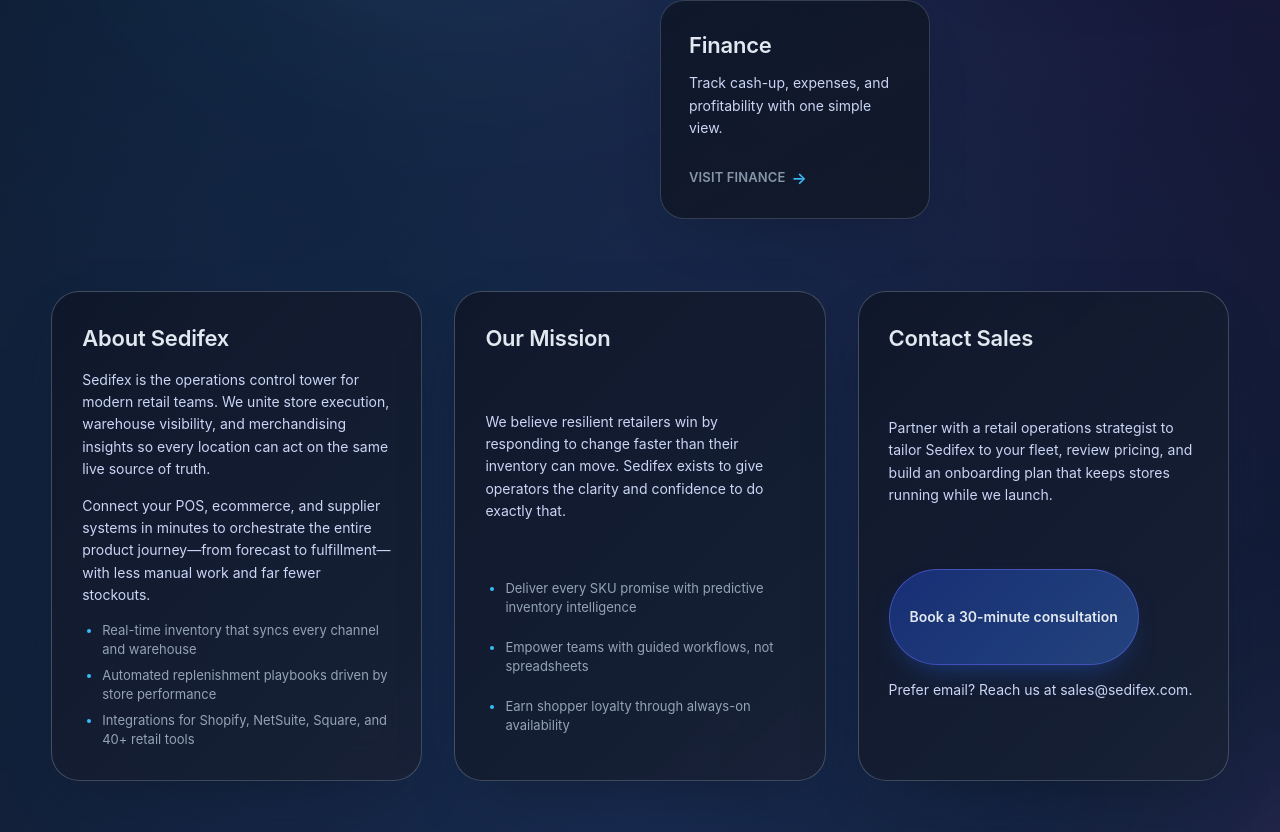
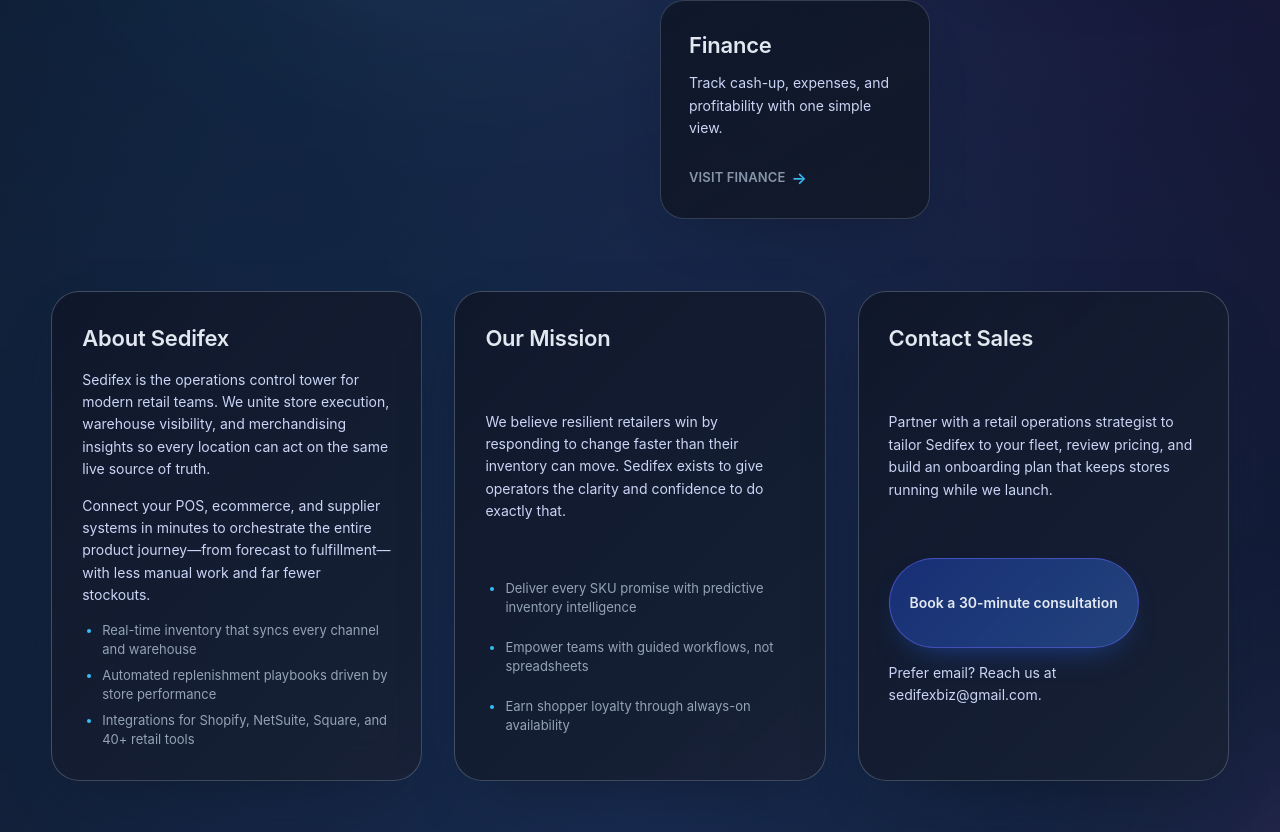
Before and after one commit to learngermanghana/sedifexbiz, a React (Vite) app in the folder web/: page /finance in a window 1280 px wide. Shown: the part 1194-2026 px from the top of the page. Built offline with nearby package versions, Linux system fonts and the light colour scheme; no server answers.

Commit message:
Update AuthPage.tsx

```diff
--- a/web/src/pages/AuthPage.tsx
+++ b/web/src/pages/AuthPage.tsx
@@ -787,13 +787,13 @@ export default function AuthPage() {
           </p>
           <a
             className="info-card__cta"
-            href="https://calendly.com/sedifex/demo"
+            href="https://calendly.com/sedifexbiz"
             target="_blank"
             rel="noreferrer noopener"
           >
             Book a 30-minute consultation
           </a>
-          <p className="info-card__caption">Prefer email? Reach us at sales@sedifex.com.</p>
+          <p className="info-card__caption">Prefer email? Reach us at sedifexbiz@gmail.com.</p>
         </article>
       </section>
     </main>
```
